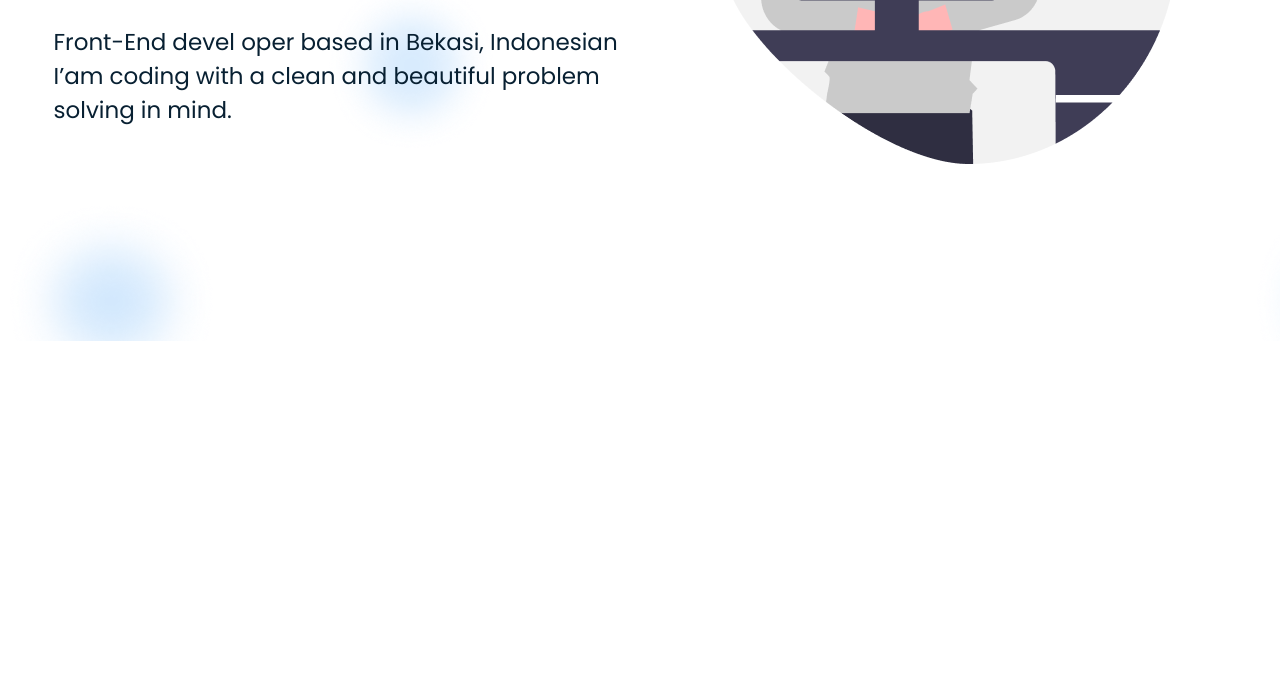
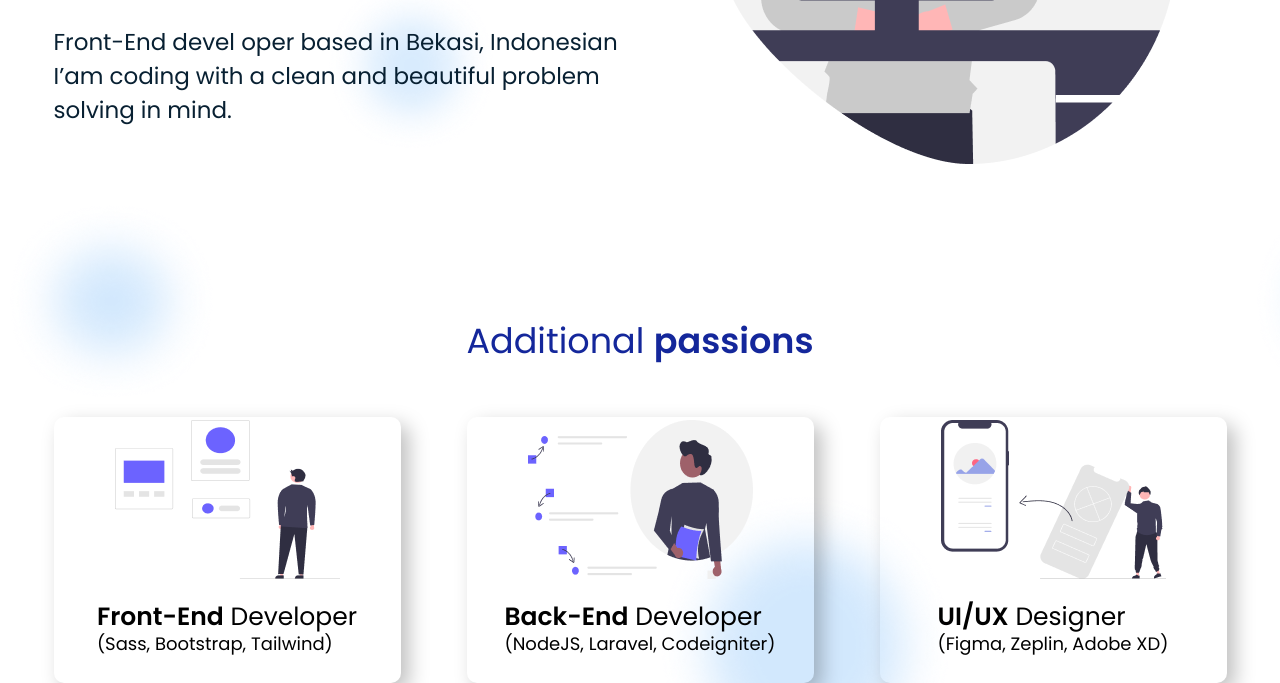
Before and after one commit to BoBo1168/lesson13, a plain HTML site: page index.html in a window 1280 px wide. Shown: the part 459-1142 px from the top of the page. Before the commit the page ends 800 px from the top, so only its background shows below. Drawn offline with Linux system fonts and the light colour scheme.

Commit message:
section 3

```diff
--- a/index.html
+++ b/index.html
@@ -30,6 +30,26 @@
             <img src="./heroImg 1.png" alt="">
         </div>
 
+        <p style="color: #14279B; font-size: 35px; font-weight: 400; text-align: center; margin-top: 150px; margin-bottom: 50px;">Additional <span style="font-weight: 600; font-size: 35px;">passions</span></p>
+
+        <div class="q2">
+            <div class="zq2">
+                <img src="./undraw_Wireframing_re_q6k6 1.png" alt="" width="225px" height="159px">
+                <p style="font-size: 25px; font-weight: 600; line-height: 100%;">Front-End<span style="font-weight: 400;"> Developer <br> <span style="font-size: 18px; font-weight: 400;">(Sass, Bootstrap, Tailwind)</span></span>
+            </div>
+            <div class="zq2">
+                <img src="./undraw_Detailed_analysis_re_tk6j 1.png" alt="" width="225px" height="159px">
+                <p style="font-size: 25px; font-weight: 600; line-height: 100%;">Back-End<span style="font-weight: 400;"> Developer <br> <span style="font-size: 18px; font-weight: 400;">(NodeJS, Laravel, Codeigniter)</span></span>
+            </div>
+            <div class="zq2">
+                <img src="./undraw_Design_process_re_0dhf 1.png" alt="" width="225px" height="159px">
+                <p style="font-size: 25px; font-weight: 600; line-height: 100%;">UI/UX<span style="font-weight: 400;"> Designer <br> <span style="font-size: 18px; font-weight: 400;">(Figma, Zeplin, Adobe XD)</span></span>
+            </div>
+        </div>
+
+
+
+
 
 
 
--- a/style.css
+++ b/style.css
@@ -1,5 +1,5 @@
 body{
-background-image: url(./Background.png);
+    background-image: url(./Background.png);
 }
 .full{
     max-width: 1173px;
@@ -27,3 +27,17 @@ background-image: url(./Background.png);
     justify-content: space-between;
     align-items: center;
 }
+.zq2{
+    box-shadow: 8px 8px 20px rgba(0, 0, 0, 0.25);
+    width: 347px;
+    height: 266px;
+    border-radius: 10px;
+    display: flex;
+    flex-direction: column;
+    align-items: center;
+    justify-content: center;
+}
+.q2{
+    display: flex;
+    justify-content: space-between;
+}
```
Also changed, not shown: undraw_Design_process_re_0dhf 1.png (added), undraw_Detailed_analysis_re_tk6j 1.png (added), undraw_Wireframing_re_q6k6 1.png (added).
